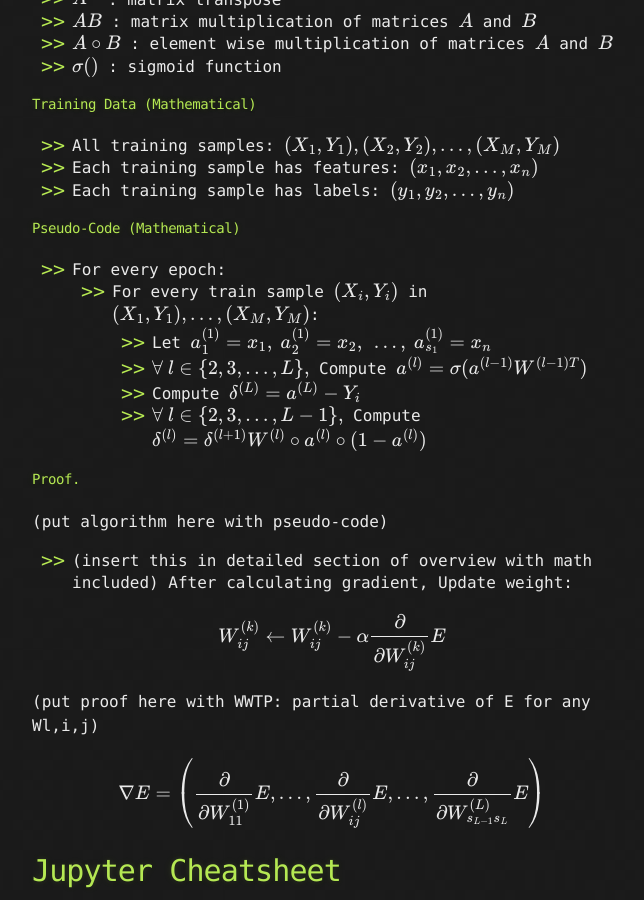
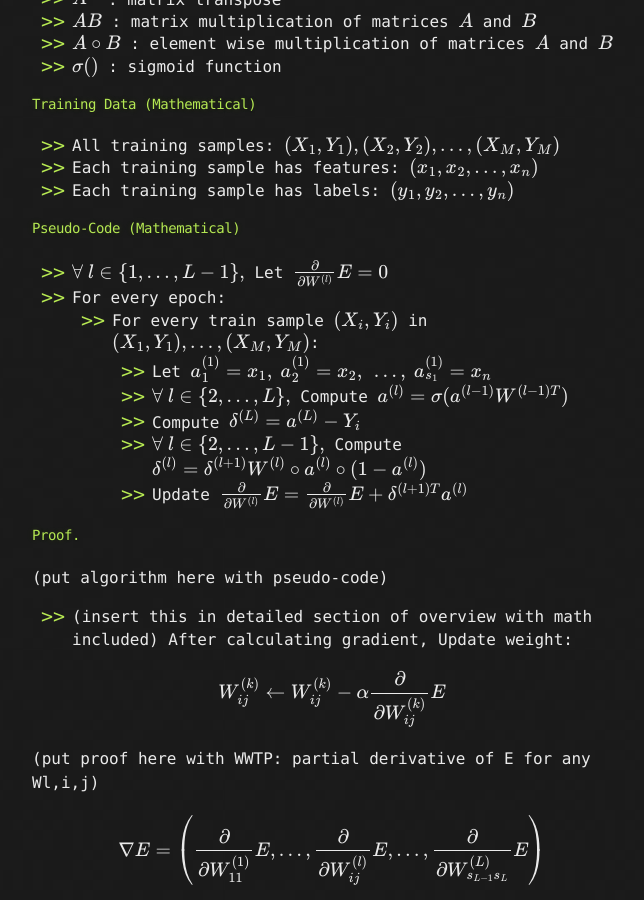
Before and after one commit to LivingProgram/ml-notes, a Jekyll site: the page built from index.md, in a window 1280 px wide and 900 px high, scrolled down 16375 px. Shown: the whole window, without its empty margins (308-952 px from the left). Built offline with Jekyll 4.4.1, drawn with Linux system fonts in a browser that asks for light colours; our own code applies the rules of GitHub Pages for plain Markdown files; formulas are drawn with MathJax 3; the repository's description, which GitHub fills in, is left out.

Commit message:
update notes

```diff
--- a/index.md
+++ b/index.md
@@ -515,12 +515,14 @@ $$
 - Each training sample has labels: $$(y_1,y_2,\ldots,y_n)$$
 
 #### Pseudo-Code (Mathematical)
+- $$\forall\ l\in\{1,\ldots,L-1\},$$ Let $$\frac{\partial}{\partial W^{(l)}}E = 0$$
 - For every epoch:
   - For every train sample $$(X_i,Y_i)$$ in $$(X_1,Y_1),\ldots,(X_M,Y_M)$$:
     - Let $$a_1^{(1)}=x_1,\ a_2^{(1)}=x_2,\ \ldots,\ a_{s_1}^{(1)}=x_n$$
-    - $$\forall\ l\in\{2,3,\ldots,L\},$$ Compute $$a^{(l)}=\sigma(a^{(l-1)}W^{(l-1)T})$$
+    - $$\forall\ l\in\{2,\ldots,L\},$$ Compute $$a^{(l)}=\sigma(a^{(l-1)}W^{(l-1)T})$$
     - Compute $$\delta^{(L)}=a^{(L)}-Y_i$$
-    - $$\forall\ l\in\{2,3,\ldots,L-1\},$$ Compute $$\delta^{(l)} = \delta^{(l+1)}W^{(l)} \circ a^{(l)} \circ (1-a^{(l)})$$
+    - $$\forall\ l\in\{2,\ldots,L-1\},$$ Compute $$\delta^{(l)} = \delta^{(l+1)}W^{(l)} \circ a^{(l)} \circ (1-a^{(l)})$$
+    - Update $$\frac{\partial}{\partial W^{(l)}}E = \frac{\partial}{\partial W^{(l)}}E+\delta^{(l+1)T}a^{(l)}$$
 
 #### Proof.
 
```
